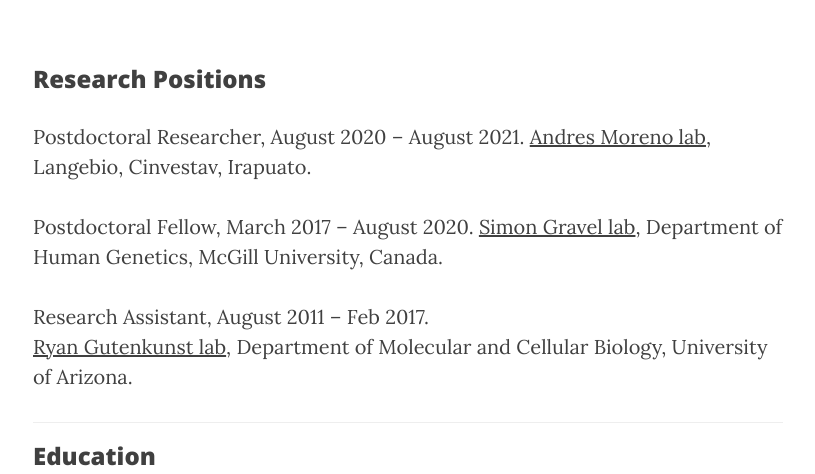
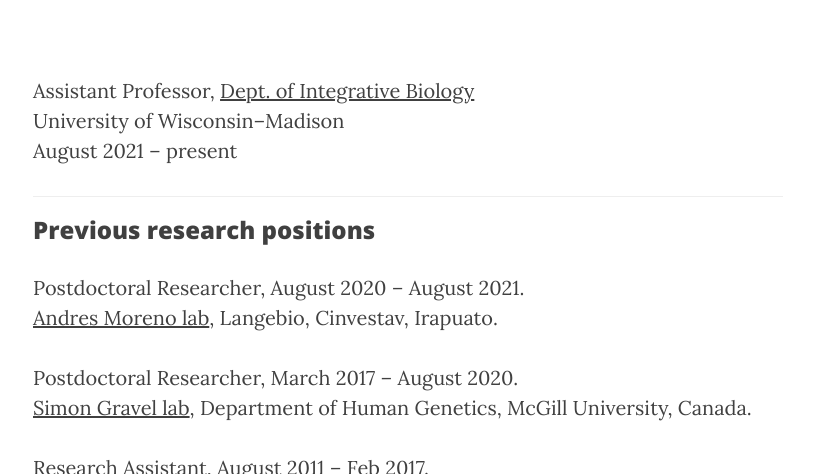
Before and after one commit to apragsdale/apragsdale.github.io, a Jekyll site: the page built from 4_CV.md, in a window 1280 px wide and 900 px high, cut to the strip 426-900 px from the top of the window. Shown: the whole strip, without its empty margins (232-1047 px from the left). Built offline with Jekyll 4.4.1, drawn with Linux system fonts in a browser that asks for light colours; nearby versions of some CDN libraries.

Commit message:
update cv page

```diff
--- a/4_CV.md
+++ b/4_CV.md
@@ -4,13 +4,19 @@
 header-img: "img/Banner4.jpg"
 ---
 
-### Research Positions
+Assistant Professor, [Dept. of Integrative Biology](https://integrativebiology.wisc.edu/)
+University of Wisconsin--Madison
+August 2021 -- present
+
+---
+
+### Previous research positions
 
 Postdoctoral Researcher, August 2020 -- August 2021.
 [Andres Moreno lab](http://www.morenolab.org/),
 Langebio, Cinvestav, Irapuato.
 
-Postdoctoral Fellow, March 2017 -- August 2020.
+Postdoctoral Researcher, March 2017 -- August 2020.
 [Simon Gravel lab](http://simongravel.lab.mcgill.ca),
 Department of Human Genetics, McGill University, Canada.
 
```
